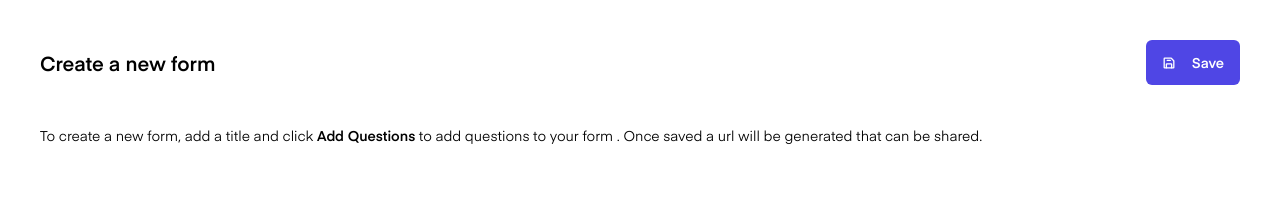
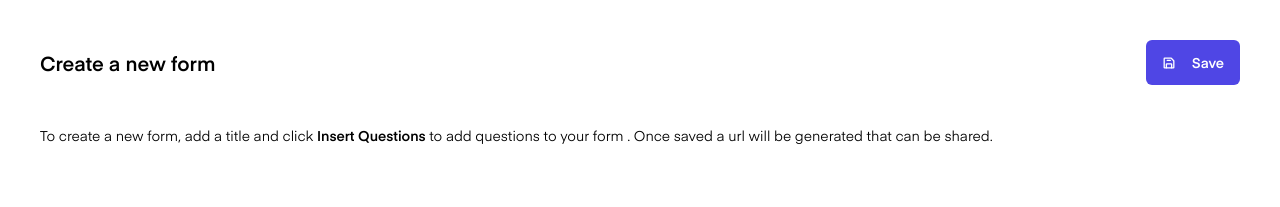
Before and after one commit to theharryszn/form-builder, a React (Create React App) app: page /create-form in a window 1280 px wide. Shown: the top 207 px of the page. Built offline with nearby package versions, Linux system fonts and the light colour scheme.

Commit message:
more changes

```diff
--- a/src/views/CreateForm.jsx
+++ b/src/views/CreateForm.jsx
@@ -39,8 +39,8 @@ const CreateForm = () => {
         </div>
         <p>
           To create a new form, add a title and click{" "}
-          <span className='font-medium'>Add Questions</span> to add questions to
-          your form . Once saved a url will be generated that can be shared.
+          <span className='font-medium'>Insert Questions</span> to add questions
+          to your form . Once saved a url will be generated that can be shared.
         </p>
         <div>
           <input
```
